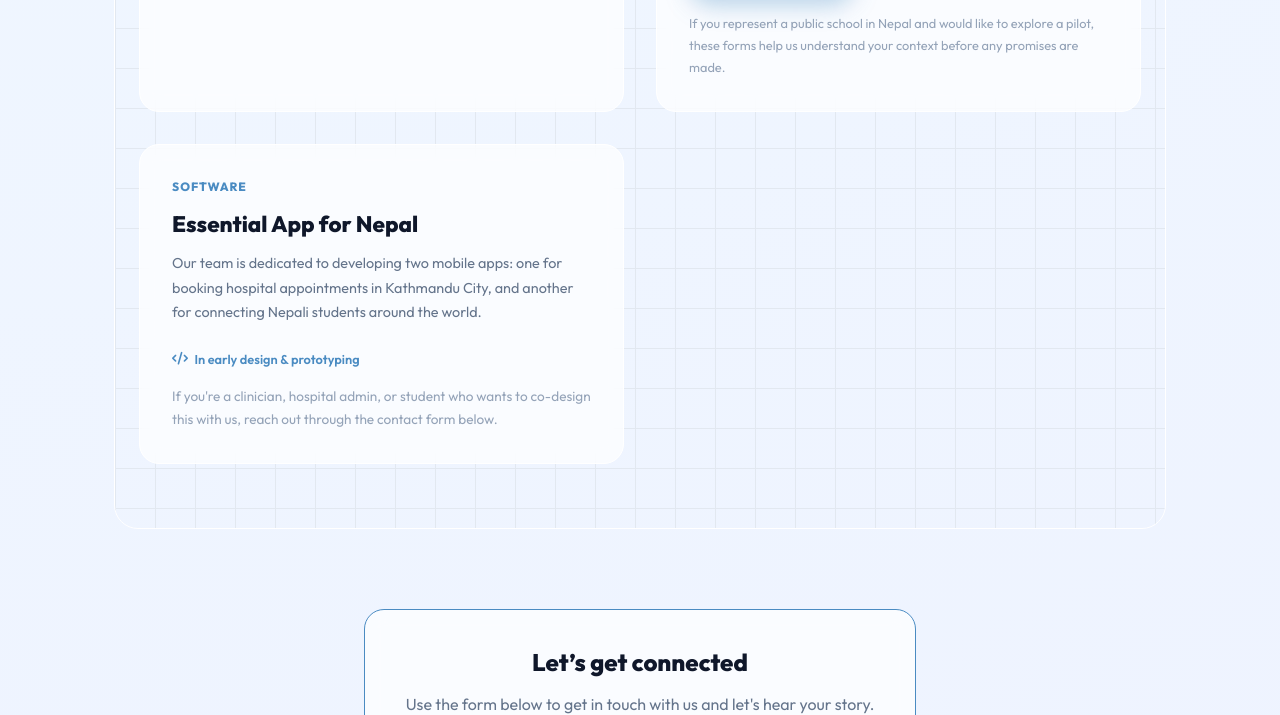
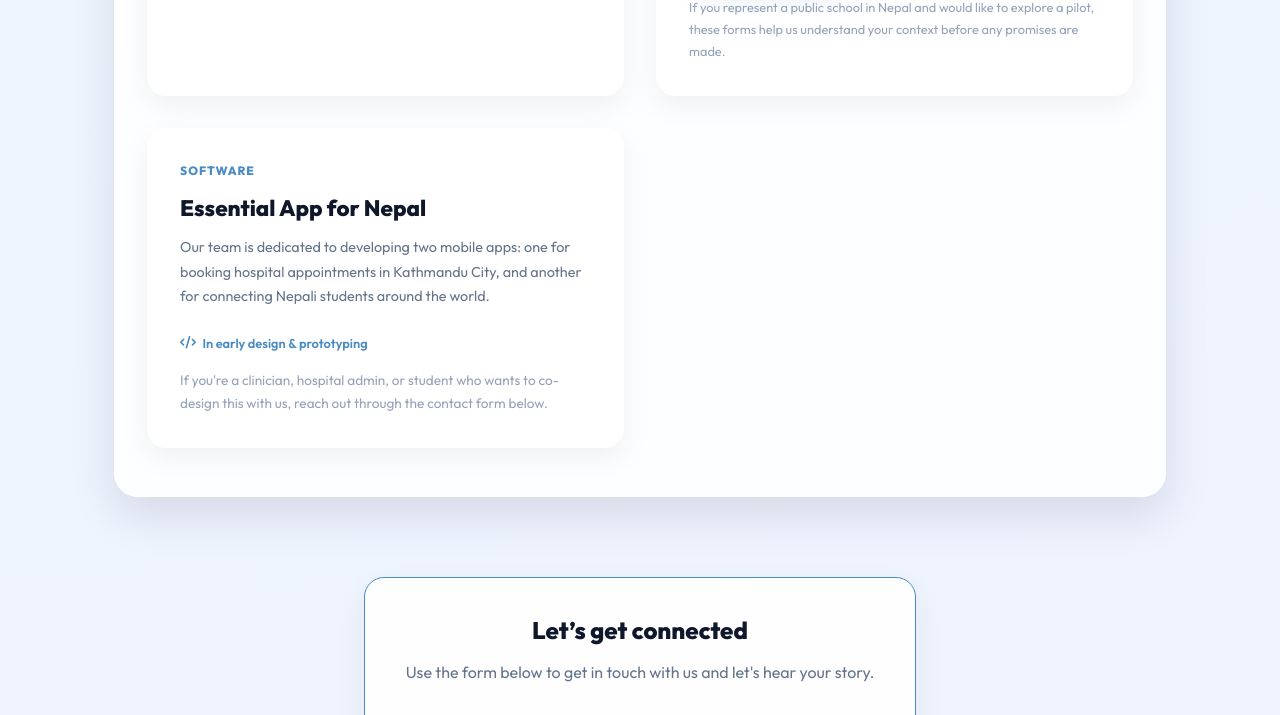
Before and after one commit to ncm7/sochkoudaan.org, a plain HTML site: page index.html in a window 1280 px wide. Shown: the part 1726-2441 px from the top of the page. Drawn offline with Linux system fonts and the light colour scheme.

Commit message:
Update index.html

```diff
--- a/index.html
+++ b/index.html
@@ -19,9 +19,9 @@
       --navy: #0F172A;
       --bg-gradient: radial-gradient(circle at top left, #f0f9ff, #eef2ff);
 
-      --glass-bg: rgba(255, 255, 255, 0.85);
-      --glass-border: rgba(255, 255, 255, 0.6);
-      --glass-shadow: 0 8px 32px 0 rgba(31, 38, 135, 0.07);
+      --glass-bg: rgba(255, 255, 255, 0.88);
+      --glass-border: rgba(255, 255, 255, 0.7);
+      --glass-shadow: 0 18px 45px rgba(15, 23, 42, 0.12);
 
       --max-width: 1100px;
       --radius: 24px;
@@ -38,7 +38,6 @@
       line-height: 1.7;
       overflow-x: hidden;
 
-      /* Page fade-in */
       opacity: 0;
       transition: opacity 0.6s ease;
     }
@@ -49,7 +48,6 @@
 
     .devanagari { font-family: 'Noto Sans Devanagari', sans-serif; }
 
-    /* Simple fade-in for sections */
     .fade-section {
       opacity: 0;
       transform: translateY(20px);
@@ -61,7 +59,7 @@
       transform: translateY(0);
     }
 
-    /* Prayer Flags Top Bar */
+    /* Prayer Flags */
     .prayer-flags {
       display: flex;
       height: 6px;
@@ -174,7 +172,6 @@
       margin-right: auto;
     }
 
-    /* Animated Plane */
     .plane-container {
       position: absolute;
       top: 20%;
@@ -242,7 +239,6 @@
       color: var(--navy);
     }
 
-    /* Audio Bars */
     .audio-bars {
       display: flex;
       gap: 3px;
@@ -264,7 +260,6 @@
       50% { height: 100%; }
     }
 
-    /* Section Layouts */
     section { scroll-margin-top: 90px; }
 
     .section-shell {
@@ -273,16 +268,16 @@
       padding: 0 1.5rem;
     }
 
-    /* Blueprint / Grid Background */
+    /* Glass section wrapper (for Initiations) */
     .section-grid-bg {
-      background-image:
-        linear-gradient(#e2e8f0 1px, transparent 1px),
-        linear-gradient(90deg, #e2e8f0 1px, transparent 1px);
-      background-size: 40px 40px;
-      padding: 4rem 1.5rem;
+      background: var(--glass-bg);
+      backdrop-filter: blur(18px);
+      -webkit-backdrop-filter: blur(18px);
+      border-radius: var(--radius);
+      border: 1px solid var(--glass-border);
+      box-shadow: var(--glass-shadow);
+      padding: 3rem 2rem;
       margin-top: 3rem;
-      border-radius: var(--radius);
-      border: 1px solid white;
     }
 
     .card-grid {
@@ -294,20 +289,21 @@
     }
 
     .glass-card {
-      background: rgba(255, 255, 255, 0.7);
-      backdrop-filter: blur(10px);
-      border: 1px solid white;
+      background: rgba(255, 255, 255, 0.9);
+      backdrop-filter: blur(12px);
+      -webkit-backdrop-filter: blur(12px);
+      border: 1px solid var(--glass-border);
       padding: 2rem;
       border-radius: 20px;
       transition: all 0.3s ease;
       position: relative;
       overflow: hidden;
+      box-shadow: 0 10px 30px rgba(15, 23, 42, 0.06);
     }
 
     .glass-card:hover {
       transform: translateY(-5px);
-      background: rgba(255, 255, 255, 0.95);
-      box-shadow: 0 20px 40px rgba(0,0,0,0.05);
+      box-shadow: 0 18px 40px rgba(15, 23, 42, 0.14);
       border-color: var(--brand-blue);
     }
 
@@ -347,7 +343,6 @@
       color: var(--brand-blue);
     }
 
-    /* Form */
     input, textarea {
       width: 100%;
       padding: 1rem;
@@ -364,7 +359,6 @@
       border-color: var(--brand-blue);
     }
 
-    /* Footer */
     footer {
       background: var(--navy);
       color: white;
@@ -388,7 +382,7 @@
       opacity: 0.9;
     }
 
-    /* Toast notification */
+    /* Toast */
     .toast {
       position: fixed;
       bottom: 24px;
@@ -435,6 +429,9 @@
       .glass-card.about-grid {
         grid-template-columns: 1fr;
       }
+      .section-grid-bg {
+        padding: 2.5rem 1.5rem;
+      }
       .toast {
         left: 16px;
         right: 16px;
@@ -447,7 +444,6 @@
 </head>
 <body>
 
-  <!-- Prayer Flags -->
   <div class="prayer-flags">
     <div class="flag f-blue"></div>
     <div class="flag f-white"></div>
@@ -456,7 +452,6 @@
     <div class="flag f-yellow"></div>
   </div>
 
-  <!-- Header -->
   <header>
     <div class="glass-nav fade-section">
       <div class="logo-container">
@@ -472,7 +467,6 @@
     </div>
   </header>
 
-  <!-- Hero -->
   <section class="hero">
     <div class="plane-container">
       <svg class="plane-svg" viewBox="0 0 24 24">
@@ -503,7 +497,6 @@
     </div>
   </section>
 
-  <!-- About -->
   <section id="about" class="section-shell" style="margin: 2rem auto 0;">
     <div class="glass-card about-grid fade-section" style="display: grid; grid-template-columns: 1fr 2fr; gap: 2rem; align-items: center;">
       <div style="border-radius: 16px; overflow: hidden; background: #ddd; aspect-ratio: 1/1;">
@@ -524,7 +517,6 @@
     </div>
   </section>
 
-  <!-- Initiatives -->
   <section id="initiatives" class="section-shell" style="margin: 0 auto;">
     <div class="section-grid-bg fade-section">
       <div style="text-align: center; margin-bottom: 2rem;">
@@ -535,7 +527,6 @@
       </div>
 
       <div class="card-grid">
-        <!-- Podcast -->
         <div class="glass-card fade-section">
           <span class="tag">Media</span>
           <h3 style="font-size: 1.4rem; margin-bottom: 0.5rem;"
@@ -553,7 +544,6 @@
           </div>
         </div>
 
-        <!-- WASH & MHM Hub -->
         <div class="glass-card fade-section">
           <span class="tag">Infrastructure</span>
           <h3 style="font-size: 1.4rem; margin-bottom: 0.5rem;"
@@ -585,7 +575,6 @@
              data-copy="WASH_NOTE"></p>
         </div>
 
-        <!-- Hospital App & Network -->
         <div class="glass-card fade-section">
           <span class="tag">Software</span>
           <h3 style="font-size: 1.4rem; margin-bottom: 0.5rem;"
@@ -607,7 +596,6 @@
     </div>
   </section>
 
-  <!-- Contact -->
   <section id="contact" style="max-width: 600px; margin: 5rem auto; padding: 0 1.5rem;">
     <div class="glass-card fade-section" style="border-color: var(--brand-blue);">
       <h2 style="text-align: center; margin-bottom: 0.5rem;"
@@ -615,7 +603,6 @@
       <p style="text-align: center; margin-bottom: 2rem; color: #64748b;"
          data-copy="CONTACT_SUBTEXT"></p>
 
-      <!-- Formspree backend + AJAX -->
       <form id="contact-form" action="https://formspree.io/f/mkgdzdjw" method="POST">
         <label style="font-size: 0.85rem; font-weight: 700; color: var(--navy);">Name</label>
         <input type="text" name="name" required placeholder="Your name">
@@ -638,7 +625,6 @@
     </div>
   </section>
 
-  <!-- Footer -->
   <footer>
     <div class="dhaka-strip"></div>
     <h3 class="devanagari" style="font-size: 1.8rem; margin-bottom: 1rem;">
@@ -651,14 +637,12 @@
     </p>
   </footer>
 
-  <!-- Toast container -->
   <div id="toast" class="toast" role="status" aria-live="polite"></div>
 
   <script>
     document.getElementById("year").textContent = new Date().getFullYear();
 
-    // Load copy.en.json
-    fetch('copy.en.json?v=5')
+    fetch('copy.en.json?v=6')
       .then(r => r.json())
       .then(copy => {
         document.querySelectorAll('[data-copy]').forEach(el => {
@@ -667,12 +651,10 @@
       })
       .catch(err => console.error('copy.en.json load error', err));
 
-    // Page fade-in
     window.addEventListener('load', () => {
       document.body.classList.add('page-loaded');
     });
 
-    // Section fade-ins
     const observer = new IntersectionObserver(entries => {
       entries.forEach(entry => {
         if (entry.isIntersecting) {
@@ -684,13 +666,12 @@
 
     document.querySelectorAll('.fade-section').forEach(el => observer.observe(el));
 
-    // Toast helper
     function showToast(message, type = 'success') {
       const toast = document.getElementById('toast');
       if (!toast) return;
 
       toast.textContent = message;
-      toast.className = 'toast'; // reset
+      toast.className = 'toast';
       toast.classList.add('toast-' + type, 'show');
 
       setTimeout(() => {
@@ -698,7 +679,6 @@
       }, 4000);
     }
 
-    // AJAX contact form (Formspree)
     const form = document.getElementById('contact-form');
     if (form) {
       form.addEventListener('submit', function (e) {
```
